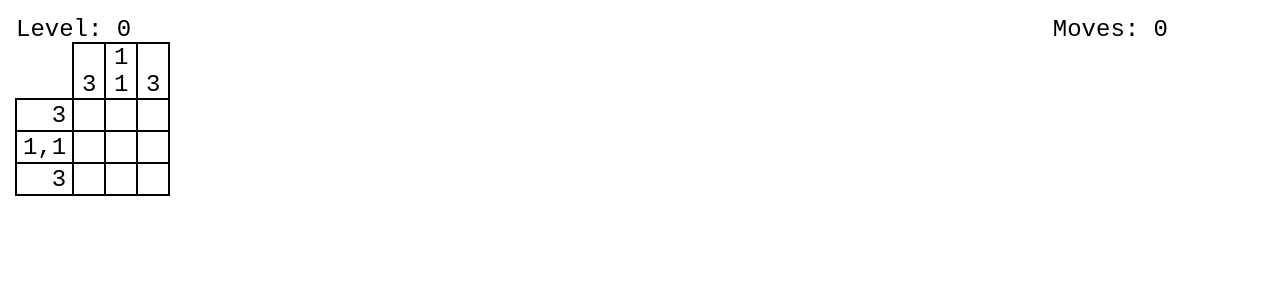
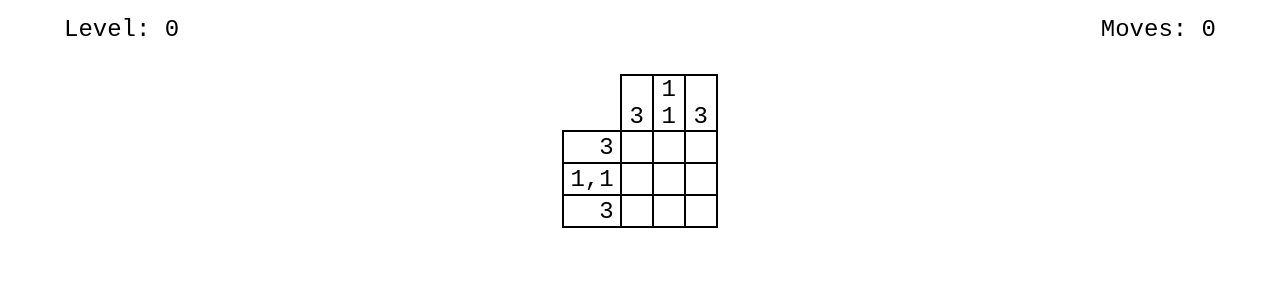
Before and after one commit to mike-shields-dev/nonograms, a React (Vite) app: page / in a window 1280 px wide. Shown: the top 300 px of the page. Built offline with nearby package versions, Linux system fonts and the light colour scheme.

Commit message:
style: Add styles to body and main

```diff
--- a/src/index.css
+++ b/src/index.css
@@ -7,6 +7,8 @@ body {
   font-size: 1.5rem;
   padding: 1rem;
   font-family: 'Tech Mono', monospace;
+  margin: 0 auto;
+  max-width: max-content;
 }
 
 * {
@@ -14,3 +16,9 @@ body {
   margin: 0;
   padding: 0;
 }
+
+main {
+  padding-top: 2rem;
+  display: grid;
+  justify-content: center;
+}
```
